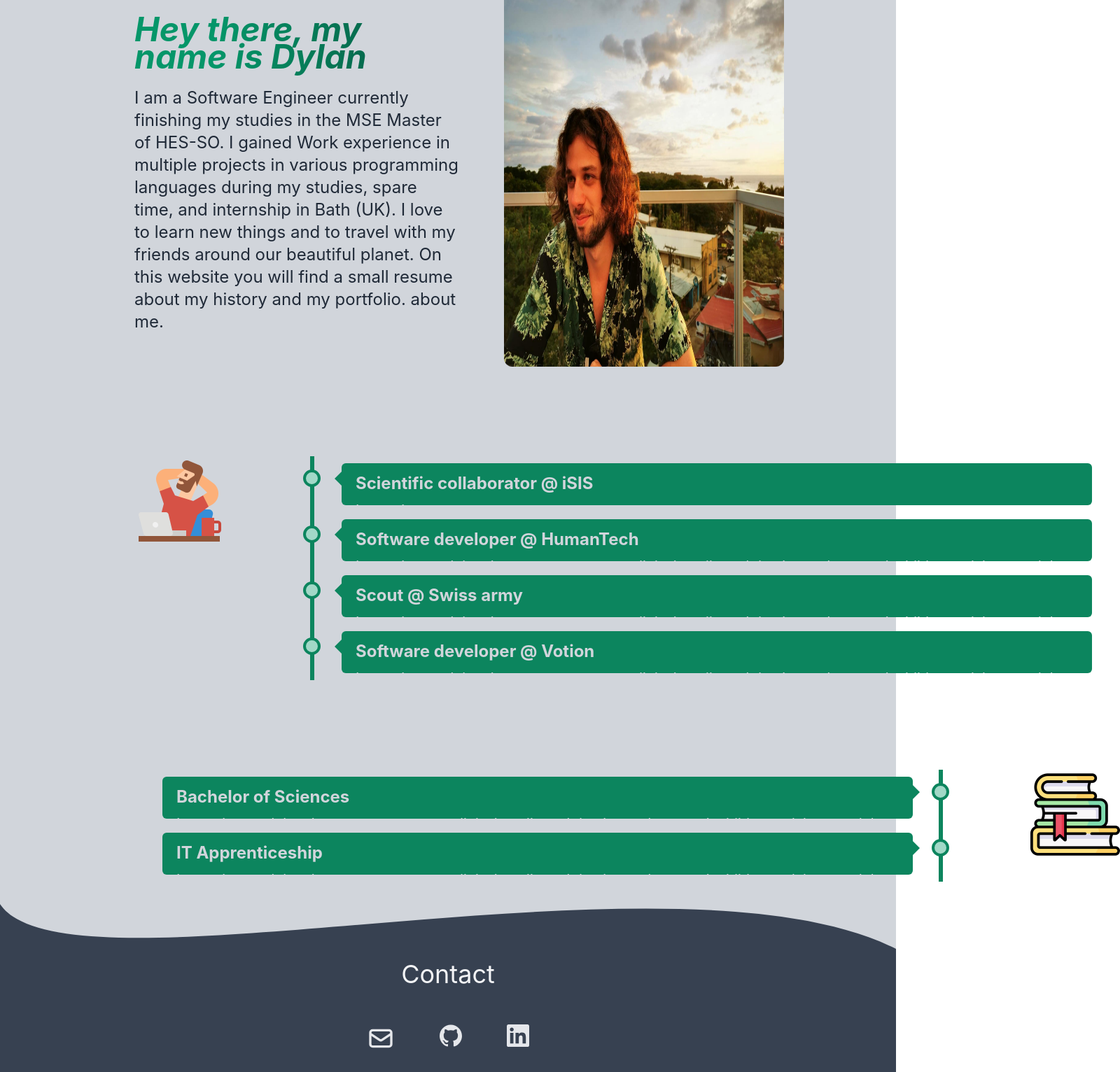
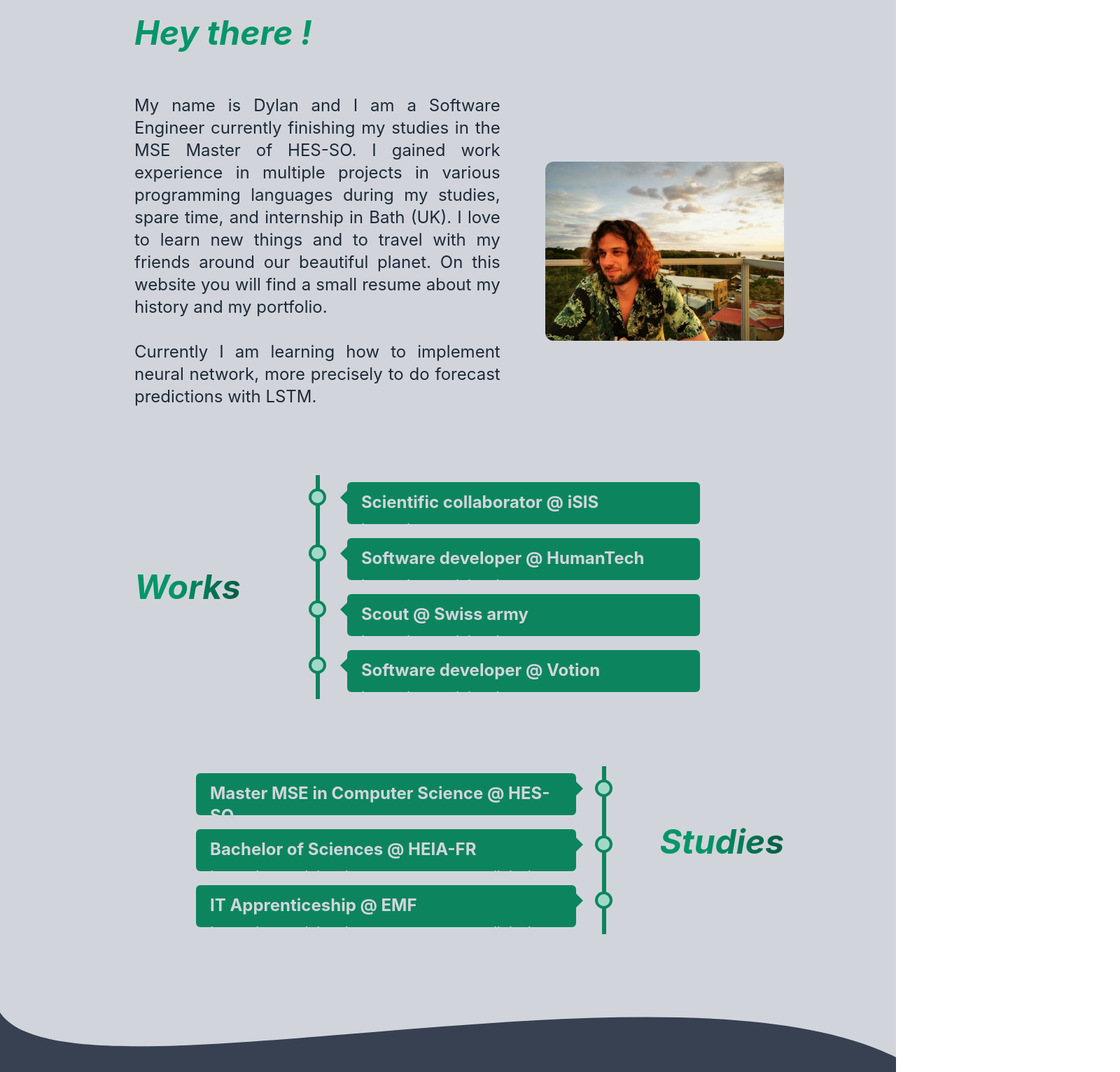
Before and after one commit to 3rtex/cv_web, a Next.js app: page / in a window 1280 px wide. Shown: the part 719-2251 px from the top of the page at 70% size, 1600 px wide, since content can reach past the window. Built offline with nearby package versions, Linux system fonts and the light colour scheme.

Commit message:
fix responsiveness on frontpage, adapt some visual aspects

```diff
--- a/components/banner.js
+++ b/components/banner.js
@@ -36,7 +36,7 @@ export default function Banner({ title, subtitle }) {
     // var height = 1000
 
     const handleScroll = () => {
-        console.log("ScrollY" + window.scrollY)
+        // console.log("ScrollY" + window.scrollY)
         setScrollY(window.scrollY);
     };
 
--- a/components/portfolio_tile.js
+++ b/components/portfolio_tile.js
@@ -2,10 +2,10 @@ import Link from 'next/link'
 import Image from 'next/image'
 
 export default function PortfolioTile({ title, date, image, a, children }) {
-    return <div className="flex flex-col w-full md:w-1/3 px-4 mb-10">
+    return <div className="flex flex-col w-full md:w-1/2 lg:w-1/3 px-4 mb-10">
         <Link href={a}><a>
             <div>
-                <img className="object-cover h-48 w-full" alt={title} src={image} />
+                <img className="object-cover h-48 md:h-36 xl:h-48 w-full" alt={title} src={image} />
             </div>
         </a></Link>
         <p className="mt-2 text-gray-500">{date}</p>
@@ -14,7 +14,7 @@ export default function PortfolioTile({ title, date, image, a, children }) {
                 {title}
             </p>
         </a>
-        <p className="text-gray-800 pt-2">{children}</p>
+        <p className="text-gray-800 pt-2 text-justify">{children}</p>
     </div>
 
 }
--- a/components/timeline.js
+++ b/components/timeline.js
@@ -1,14 +1,58 @@
+import React, { useEffect, useState } from 'react'
+
+
 export default function Timeline({ orientation = "left", children }) {
-    console.log(children)
-    return <div className="flex">
-        <div className={orientation == "left" ? "timeline tl-left" : "timeline tl-right"}>
-            {children.map(c=>
-            <div key={c.id} className="date">
-                <div className="date-content ">
-                    {c}
-                </div>
-            </div>)}
+    const [width, setWidth] = useState(0);
+
+
+    const handleResize = () => {
+        setWidth(window.innerWidth)
+        // console.log(window.innerWidth)
+    };
+
+    useEffect(() => {
+        // update the size
+        handleResize()
+        window.addEventListener('resize', handleResize) // ideally you need to throttle this event
+
+        // cleanup component
+        return () => {
+            window.removeEventListener("resize", handleResize)
+        };
+
+    }, []);
+
+    var txt;
+    if(orientation == "left"){
+        txt = "Studies"
+    }else{
+        txt = "Works"
+    }
+
+    if (width < 1280) {
+        orientation = "right"
+    }
+
+
+    return <div className="xl:flex xl:pt-24">
+        {orientation == "right" ?
+            <h1 className="sm:pt-24 sm:pb-12 xl:py-0 flex items-center justify-center title-gradient font-bold text-4xl mx-8">
+                {txt}
+            </h1> : <></>}
+        <div className="sm:mx-4 sm:ml-8 lg:mr-8 lg:ml-24 xl:mx-20">
+            <div className={orientation == "left" ? "timeline tl-left" : "timeline tl-right"}>
+                {children.map(c =>
+                    <div key={c.id} className="date">
+                        <div className="date-content"> {/*bg_gradient_hm*/}
+                            {c}
+                        </div>
+                    </div>)}
+            </div>
         </div>
+        {orientation == "left" ?
+            <h1 className="xl:flex items-center justify-center title-gradient font-bold text-4xl">
+                {txt}
+            </h1> : <></>}
     </div>
 
 }
--- a/pages/index.js
+++ b/pages/index.js
@@ -38,7 +38,7 @@ export default function Resume() {
                             </g><g className="parallax">
                                 <use href="#wave_reverse" x="0" y="0" fill="rgba(209, 213, 219, 0.2)" />
                                 <use href="#wave" x="0" y="15" fill="rgba(209, 213, 219, 0.3)" />
-                                <use href="#wave_reverse" x="0" y="25" fill="rgba(209, 213, 219, 0.6)" />
+                                <   use href="#wave_reverse" x="0" y="25" fill="rgba(209, 213, 219, 0.6)" />
                                 <use href="#wave" x="0" y="45" fill="rgba(209, 213, 219, 1)" />
                             </g>
                         </svg>
@@ -48,37 +48,40 @@ export default function Resume() {
                     </div>
 
                     <div id="content" className="bg-gray-300" />
-                    <div className="px-8 md:px-32 lg:px-40 pt-16 bg-gray-300">
-                        <div className="lg:flex md:flex">
+                    <div className="px-8 md:px-16 lg:px-40 pt-16 bg-gray-300">
+                        <div className="pt-12">
+                            <h1 className="sm:pb-16 flex sm:items-center sm:justify-center lg:items-start lg:justify-start lg:mx-8 title-gradient font-bold text-4xl w-full">
+                                Hey there !
+                            </h1>
+                        </div>
+                        <div className="lg:flex">
 
-                            <div className="px-8 lg:pr-16 md:pr-16 py-12">
-                                <h1 className="title-gradient font-bold text-4xl">
-                                    Hey there, my name is Dylan
-                                </h1>
-                                <p className="text-2xl justify-center text-gray-800">
-                                    I am a Software Engineer currently finishing my studies in the MSE Master of HES-SO.
-                                    I gained Work experience in multiple projects in various programming languages during my studies, spare time,  and internship in Bath (UK).
+                            <div className="sm:pb-12 lg:pb-0 px-8 lg:pr-16 md:pr-8">
+
+                                <p className="sm:text-lg md:text-xl lg:text-2xl text-justify text-gray-800">
+                                    My name is Dylan and I am a Software Engineer currently finishing my studies in the MSE Master of HES-SO.
+                                    I gained work experience in multiple projects in various programming languages during my studies, spare time,  and internship in Bath (UK).
                                     I love to learn new things and to travel with my friends around our beautiful planet. On this website you will find a small resume about my history and my portfolio.
-                                    about me.
+                                    <br/>
+                                    <br/>
+                                    Currently I am learning how to implement neural network, more precisely to do forecast predictions with LSTM.
                                 </p>
                             </div>
-                            <img className="rounded-xl" width="400px" src="/me.png" />
+                            <div className="flex-none flex items-center justify-center w-128">
+                                <img className="rounded-xl object-contain h-64" src="/me.png" />
                             </div>
-                        <div className="grid grid-flow-col grod-rows-4 grid-cols-12 gap-32 px-8 pt-32">
+                        </div>
+                        <div className="lg:flex md:flex items-center justify-center">
 
-                            <div className="row-start-1 col-start-1 col-span-2 h-auto">
+                            {/* <div className="h-auto">
                                 <span className="inline-block align-middle">
-                                    <img width="400" height="300" src="/relax.png" />
+                                    <img className="object-contain w-48" src="/relax.png" />
                                 </span>
-                            </div>
-                            <div className="row-start-1 col-start-3 col-span-10">
+                            </div> */}
 
-                                {/*<h1 className="font-bold text-4xl text-green-700 pb-5 pl-10">
-                                    Experience
-                        </h1>*/}
                             <Timeline orientation="right">
                                 <>
-                                        <h2 className="font-bold text-2xl text-gray-300 pb-2">Scientific collaborator @ iSIS</h2>
+                                    <h2 className="font-bold sm:text-lg md:text-xl lg:text-2xl text-gray-300 sm:pb-4 md:pb-4 lg:pb-2">Scientific collaborator @ iSIS</h2>
                                     <p className="text-xl text-gray-300">
                                         Lorem ipsum </p>
                                     <p className="text-xl text-gray-300">
@@ -86,19 +89,19 @@ export default function Resume() {
                                     </p>
                                 </>
                                 <>
-                                        <h2 className="font-bold text-2xl text-gray-300 pb-2">Software developer @ HumanTech</h2>
+                                    <h2 className="font-bold sm:text-lg md:text-xl lg:text-2xl text-gray-300 sm:pb-4 md:pb-4 lg:pb-2">Software developer @ HumanTech</h2>
                                     <p className="text-xl text-gray-300">
                                         Lorem ipsum dolor sit amet, consectetur adipiscing elit, sed do eiusmod tempor incididunt ut labore et dolore magna aliqua. Ut enim ad minim veniam, quis nostrud exercitation ullamco laboris nisi ut aliquip ex ea commodo consequat. Duis aute irure dolor in reprehenderit in voluptate velit esse cillum dolore eu fugiat nulla pariatur. Excepteur sint occaecat cupidatat non proident, sunt in culpa qui officia deserunt mollit anim id est laborum.
                                     </p>
                                 </>
                                 <>
-                                        <h2 className="font-bold text-2xl text-gray-300 pb-2">Scout @ Swiss army</h2>
+                                    <h2 className="font-bold sm:text-lg md:text-xl lg:text-2xl text-gray-300 sm:pb-4 md:pb-4 lg:pb-2">Scout @ Swiss army</h2>
                                     <p className="text-xl text-gray-300">
                                         Lorem ipsum dolor sit amet, consectetur adipiscing elit, sed do eiusmod tempor incididunt ut labore et dolore magna aliqua. Ut enim ad minim veniam, quis nostrud exercitation ullamco laboris nisi ut aliquip ex ea commodo consequat. Duis aute irure dolor in reprehenderit in voluptate velit esse cillum dolore eu fugiat nulla pariatur. Excepteur sint occaecat cupidatat non proident, sunt in culpa qui officia deserunt mollit anim id est laborum.
                                     </p>
                                 </>
                                 <>
-                                        <h2 className="font-bold text-2xl text-gray-300 pb-2">Software developer @ Votion</h2>
+                                    <h2 className="font-bold sm:text-lg md:text-xl lg:text-2xl text-gray-300 sm:pb-4 md:pb-4 lg:pb-2">Software developer @ Votion</h2>
                                     <p className="text-xl text-gray-300">
                                         Lorem ipsum dolor sit amet, consectetur adipiscing elit, sed do eiusmod tempor incididunt ut labore et dolore magna aliqua. Ut enim ad minim veniam, quis nostrud exercitation ullamco laboris nisi ut aliquip ex ea commodo consequat. Duis aute irure dolor in reprehenderit in voluptate velit esse cillum dolore eu fugiat nulla pariatur. Excepteur sint occaecat cupidatat non proident, sunt in culpa qui officia deserunt mollit anim id est laborum.
                                     </p>
@@ -106,31 +109,33 @@ export default function Resume() {
 
                             </Timeline>
                         </div>
-                            <div className="row-start-2 col-start-1 col-span-10">
-                                {/*<h1 className="font-bold text-4xl text-green-700 pb-5 pl-10">
-                                    Education
-                    </h1>*/}
+                        <div className="lg:flex md:flex pb-20">
                             <Timeline orientation="left">
                                 <div>
-                                        <h2 className="font-bold text-2xl text-gray-300 pb-2">Bachelor of Sciences</h2>
+                                    <h2 className="font-bold sm:text-lg md:text-xl lg:text-2xl text-gray-300 sm:pb-4 md:pb-4 lg:pb-2">Master MSE in Computer Science @ HES-SO</h2>
                                     <p className="text-xl text-gray-300">
                                         Lorem ipsum dolor sit amet, consectetur adipiscing elit, sed do eiusmod tempor incididunt ut labore et dolore magna aliqua. Ut enim ad minim veniam, quis nostrud exercitation ullamco laboris nisi ut aliquip ex ea commodo consequat. Duis aute irure dolor in reprehenderit in voluptate velit esse cillum dolore eu fugiat nulla pariatur. Excepteur sint occaecat cupidatat non proident, sunt in culpa qui officia deserunt mollit anim id est laborum.
                                     </p>
                                 </div>
                                 <div>
-                                        <h2 className="font-bold text-2xl text-gray-300 pb-2">IT Apprenticeship</h2>
+                                    <h2 className="font-bold sm:text-lg md:text-xl lg:text-2xl text-gray-300 sm:pb-4 md:pb-4 lg:pb-2">Bachelor of Sciences @ HEIA-FR</h2>
+                                    <p className="text-xl text-gray-300">
+                                        Lorem ipsum dolor sit amet, consectetur adipiscing elit, sed do eiusmod tempor incididunt ut labore et dolore magna aliqua. Ut enim ad minim veniam, quis nostrud exercitation ullamco laboris nisi ut aliquip ex ea commodo consequat. Duis aute irure dolor in reprehenderit in voluptate velit esse cillum dolore eu fugiat nulla pariatur. Excepteur sint occaecat cupidatat non proident, sunt in culpa qui officia deserunt mollit anim id est laborum.
+                                    </p>
+                                </div>
+                                <div>
+                                    <h2 className="font-bold sm:text-lg md:text-xl lg:text-2xl text-gray-300 sm:pb-4 md:pb-4 lg:pb-2">IT Apprenticeship @ EMF</h2>
                                     <p className="text-xl text-gray-300">
                                         Lorem ipsum dolor sit amet, consectetur adipiscing elit, sed do eiusmod tempor incididunt ut labore et dolore magna aliqua. Ut enim ad minim veniam, quis nostrud exercitation ullamco laboris nisi ut aliquip ex ea commodo consequat. Duis aute irure dolor in reprehenderit in voluptate velit esse cillum dolore eu fugiat nulla pariatur. Excepteur sint occaecat cupidatat non proident, sunt in culpa qui officia deserunt mollit anim id est laborum.
                                     </p>
                                 </div>
                             </Timeline>
 
-                            </div>
 
-                            <div className="row-start-2 col-start-11 col-span-2">
+                            {/* <div className="">
                                 <img className="mx-auto rounded-xl" width="400" height="300" src="/book.png" />
 
-                            </div>
+                            </div> */}
                         </div>
                         {/* <div className="lg:flex md:flex py-16">
 
--- a/pages/portfolio/index.js
+++ b/pages/portfolio/index.js
@@ -33,7 +33,7 @@ export default function Portfolio() {
 
                 <div id="content" className="bg-gray-300" />
                 <div className="px-8 md:px-32 lg:px-40 pt-32 bg-gray-300">
-                    <div className="container mx-auto px-4 lg:px-30 xl:px-48">
+                    <div className="container mx-auto">
                         <div>
                             <div className="flex flex-wrap">
                                 <PortfolioTile image="/berlioz.jpg" title="Recommendation system for smarthome" date="February 2023" a="/portfolio/5">
--- a/styles/globals.css
+++ b/styles/globals.css
@@ -27,7 +27,7 @@ a {
 .title-gradient {
     font-style: italic;
     font-size: 3rem;
-    line-height: .8;
+    line-height: 1;
     padding: 0 0 0.5em;
 
     background-image: var(--gradient);
@@ -171,50 +171,50 @@ a {
 
 /* Animation */
 .parallax>use:nth-child(odd) {
-    animation: move-forever-reverse 25s cubic-bezier(.5, .5, .5, .5) infinite;
+    animation: move-forever-reverse 50s cubic-bezier(.5, .5, .5, .5) infinite;
 }
 
 .parallax>use:nth-child(even) {
-    animation: move-forever 25s cubic-bezier(.5, .5, .5, .5) infinite;
+    animation: move-forever 50s cubic-bezier(.5, .5, .5, .5) infinite;
 }
 
 .parallax:nth-child(2)>use:nth-child(1) {
-    animation-delay: -10s;
-    animation-duration: 30s;
+    animation-delay: -20s;
+    animation-duration: 300s;
 }
 
 .parallax:nth-child(2)>use:nth-child(2) {
-    animation-delay: -5s;
-    animation-duration: 40s;
+    animation-delay: 25s;
+    animation-duration: 200s;
 }
 
 .parallax:nth-child(2)>use:nth-child(3) {
-    animation-delay: -3s;
-    animation-duration: 50s;
+    animation-delay: -20s;
+    animation-duration: 160s;
 }
 
 .parallax:nth-child(2)>use:nth-child(4) {
-    animation-duration: 70s;
+    animation-duration: 120s;
 }
 
 .parallax:nth-child(3)>use:nth-child(1) {
-    animation-delay: -25s;
-    animation-duration: 30s;
+    animation-delay: -170s;
+    animation-duration: 300s;
 }
 
 .parallax:nth-child(3)>use:nth-child(2) {
-    animation-delay: -25s;
-    animation-duration: 40s;
+    animation-delay: -75s;
+    animation-duration: 200s;
 }
 
 .parallax:nth-child(3)>use:nth-child(3) {
-    animation-delay: -28s;
-    animation-duration: 50s;
+    animation-delay: -100s;
+    animation-duration: 160s;
 }
 
 .parallax:nth-child(3)>use:nth-child(4) {
-    animation-delay: -35s;
-    animation-duration: 70s;
+    animation-delay: -60s;
+    animation-duration: 120s;
 }
 
 @keyframes move-forever {
```
Lines whose indentation alone changed are shown as unchanged.
